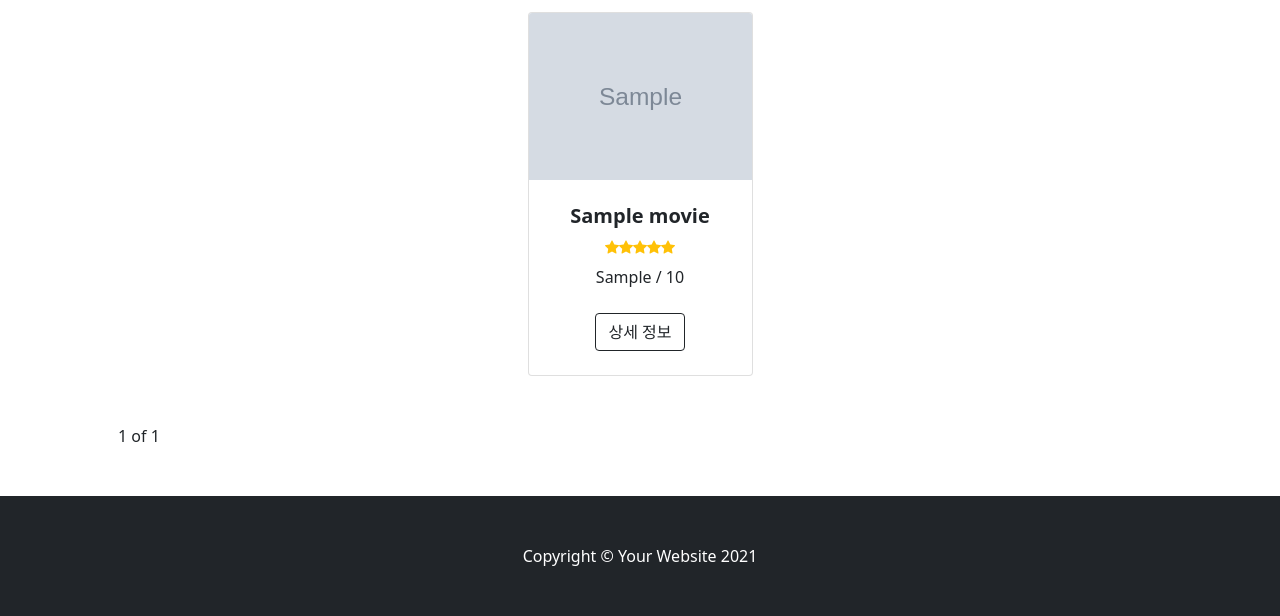
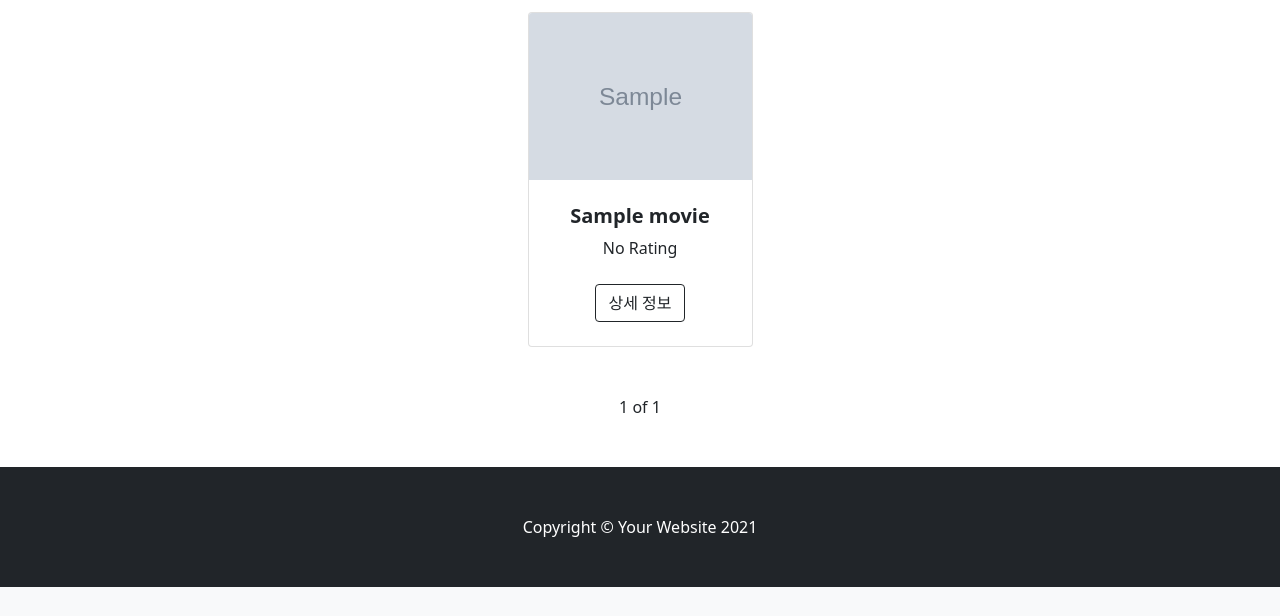
Before and after one commit to nathan29849/likelion_hackathon_Group1, a Django app: a page that uses blog/templates/home.html in a window 1280 px wide. Shown: the part 499-1115 px from the top of the page. After the commit the page ends 1086 px from the top, so only its background shows below. Run offline with Django 3.2, Linux system fonts and the light colour scheme; tables that the repository leaves empty hold one stand-in row (values such as "Sample post"); grey boxes marked "Sample" are stand-in pictures; some libraries are stand-ins or nearby versions.

Commit message:
최종본

```diff
--- a/blog/templates/home.html
+++ b/blog/templates/home.html
@@ -1,4 +1,5 @@
 {% extends 'base.html' %}
+{% load mathfilters %}
 {% load static %}
 {% block content %}
         <!-- Section-->
@@ -23,6 +24,7 @@
                     <div class="col mb-5">
                         <div class="card h-100">
                             <!-- Product image-->
+
                             <img class="card-img-top" src="{{movie.poster_url}}" alt="..." />
                             <!-- Product details-->
                             <div class="card-body p-4">
@@ -30,15 +32,25 @@
                                     <!-- Product name-->
                                     <h5 class="fw-bolder">{{movie.title_kor}}</h5>
                                     <!-- Product price-->
-                                    {% if movie.rating_aud %}
+                                    {% if movie.rating_aud|sub:0 > 0 %}
                                         <div class="d-flex justify-content-center small text-warning mb-2">
+                                            {% if movie.int_rating_aud >= 2 %}
                                             <div class="bi-star-fill"></div>
+                                            {%endif%}
+                                            {% if movie.int_rating_aud >= 4 %}
                                             <div class="bi-star-fill"></div>
+                                            {%endif%}
+                                            {% if movie.int_rating_aud >= 6 %}
                                             <div class="bi-star-fill"></div>
+                                            {%endif%}
+                                            {% if movie.int_rating_aud >= 8 %}
                                             <div class="bi-star-fill"></div>
+                                            {%endif%}
+                                            {% if movie.int_rating_aud >= 10 %}
                                             <div class="bi-star-fill"></div>
+                                            {%endif%}
                                         </div>
-                                        {{movie.rating_aud}} / 10
+                                        {{movie.rating_aud|sub:0}} / 10
                                     {% else %}
                                         No Rating
                                     {% endif %}
@@ -53,15 +65,17 @@
                     </div>
                     {% endfor %}
                 </div>
+                <div class="paginations" style="text-align: center;">
                 {% if movies.has_previous %}
-                    <a href="?page=1">◀️◀️</a>
-                    <a href="?page={{movies.previous_page_number}}">◀️</a>
+                    <a href="?page=1" style="text-decoration: none; color:black;">◀️◀️</a>
+                    <a href="?page={{movies.previous_page_number}}" style="text-decoration: none; color:black;">◀️</a>
                 {% endif %}
                 {{movies.number}} of {{movies.paginator.num_pages}}
                 {% if movies.has_next %}
-                    <a href="?page={{movies.next_page_number}}">▶️</a>
-                    <a href="?page={{movies.paginator.num_pages}}">▶️▶️</a>
+                    <a href="?page={{movies.next_page_number}}" style="text-decoration: none; color:black;">▶️</a>
+                    <a href="?page={{movies.paginator.num_pages}}" style="text-decoration: none; color:black;">▶️▶️</a>
                 {% endif %}
+                </div>
             </div>
         </section>
         <!-- Footer-->
--- a/blog/views.py
+++ b/blog/views.py
@@ -10,6 +10,10 @@ def home(request):
     paginator = Paginator(movies, 8)
     page = request.GET.get('page')
     paginated_movies = paginator.get_page(page)
+    for movie in paginated_movies:
+        if movie.rating_aud != "준비중":
+            movie.int_rating_aud = round(float(movie.rating_aud))
+            print(movie.int_rating_aud)
     return render(request, 'home.html', {'movies': paginated_movies})
 
 def rate(request, rate):
--- a/hackathon/settings.py
+++ b/hackathon/settings.py
@@ -48,6 +48,7 @@ INSTALLED_APPS = [
     'django.contrib.staticfiles',
     'account',
     'blog',
+    'mathfilters'
 ]
 
 MIDDLEWARE = [
--- a/hackathon/urls.py
+++ b/hackathon/urls.py
@@ -21,7 +21,7 @@ from django.urls import include
 urlpatterns = [
     path('admin/', admin.site.urls),
     path('', home, name='home'),
-    path('db', init_db, name="db"),
+    path('db/', init_db, name="db"),
     path('blog/', include("blog.urls")),
     path('account/',include('account.urls'))
 ]
```
